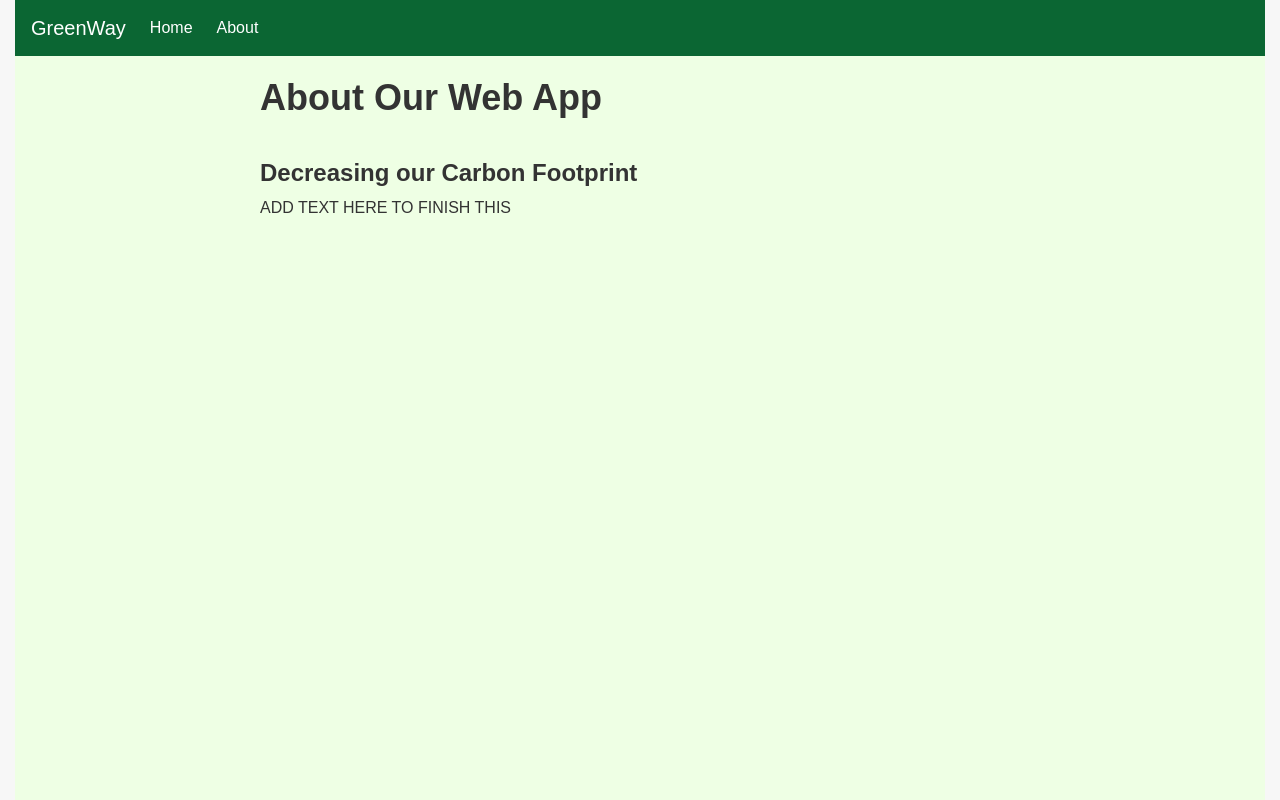
After one commit to shrutibala1/EcoHacks, a Django app: page /main/main/about/ in a window 1280 px wide. The commit adds this page. Run offline with Django 4.2, Linux system fonts and the light colour scheme; some libraries are stand-ins or nearby versions.

Commit message:
added functionality to nav bar

```diff
--- /dev/null
+++ b/EcoHacks/main/templates/main/about.html
@@ -0,0 +1,55 @@
+{% extends 'main/base.html' %}
+{% load static %}
+{% block content %}
+    <head>
+    <title>About Us</title>
+    <style>
+      /* Set the font and background colors for the page */
+      body {
+        font-family: Arial, sans-serif;
+        color: #333;
+        background-color: #f7f7f7;
+      }
+
+      /* Center the content on the page */
+      .container {
+        max-width: 800px;
+        margin: 0 auto;
+        padding: 20px;
+      }
+
+      /* Style the headings */
+      h1 {
+        font-size: 36px;
+        font-weight: bold;
+        margin-top: 0;
+      }
+
+      h2 {
+        font-size: 24px;
+        font-weight: bold;
+        margin-top: 40px;
+      }
+
+      /* Style the paragraphs */
+      p {
+        font-size: 16px;
+        line-height: 1.5;
+      }
+
+      /* Add a border to the image */
+      img {
+        border: 5px solid #fff;
+      }
+    </style>
+  </head>
+  <body>
+    <div class="container">
+      <h1>About Our Web App</h1>
+
+      <h2>Decreasing our Carbon Footprint</h2>
+      <p>ADD TEXT HERE TO FINISH THIS</p>
+
+    </div>
+  </body>
+{% endblock %}
--- a/EcoHacks/main/templates/main/base.html
+++ b/EcoHacks/main/templates/main/base.html
@@ -10,7 +10,7 @@
             .wrapper {
                 min-height: 100vh;
                 position: relative;
-                background-color: #ECFFD9;
+                background-color: #EEFFE4;
             }
 
             /* Set the padding bottom of the wrapper to accommodate the height of the footer */
@@ -43,7 +43,7 @@
     <body class="container-fluid">
         <div class="wrapper">
             <nav class="navbar navbar-expand-lg navbar-light">
-                <a class="navbar-brand mr-3 text-white"  href="#">
+                <a class="navbar-brand mr-3 text-white"  href="{% url 'index' %}">
                     GreenWay
                 </a>
                 <button class="navbar-toggler" type="button" data-toggle="collapse" data-target="#navbarNav" aria-controls="navbarNav" aria-expanded="false" aria-label="Toggle navigation">
@@ -53,10 +53,10 @@
                 <div class="collapse navbar-collapse" id="navbarNav">
                     <ul class="navbar-nav mr-auto">
                         <li class="nav-item active mr-2">
-                            <a class="nav-link text-white" href="http://127.0.0.1:8000/"> Home <span class="sr-only">(current)</span></a>
+                            <a class="nav-link text-white" href="{% url 'index' %}"> Home <span class="sr-only">(current)</span></a>
                         </li>
                         <li class="nav-item mr-2">
-                            <a class="nav-link text-white" href="http://127.0.0.1:8000/about/"> About </a>
+                            <a class="nav-link text-white" href="{% url 'about' %}"> About </a>
                         </li>
                     </ul>
                 </div>
--- a/EcoHacks/main/templates/main/map.html
+++ b/EcoHacks/main/templates/main/map.html
@@ -16,6 +16,7 @@
   <style>
     * {
       font-family: Arial, sans-serif;
+      color: ;
     }
   </style>
 
--- a/EcoHacks/main/urls.py
+++ b/EcoHacks/main/urls.py
@@ -6,5 +6,6 @@
 urlpatterns = [
     path('', views.index, name='index'),
     path('main/go-map/', views.goToMap, name='add-item'),
-
+    path('main/index/', views.index, name='index'),
+    path('main/about/', views.about, name = 'about'),
 ]
--- a/EcoHacks/main/views.py
+++ b/EcoHacks/main/views.py
@@ -5,7 +5,7 @@ from django.shortcuts import render
 def index(request):
     return render(request, 'main/index.html')
 
-
-
 def goToMap(request):
     return render(request, 'main/map.html')
+def about(request):
+    return render(request, 'main/about.html')
```
